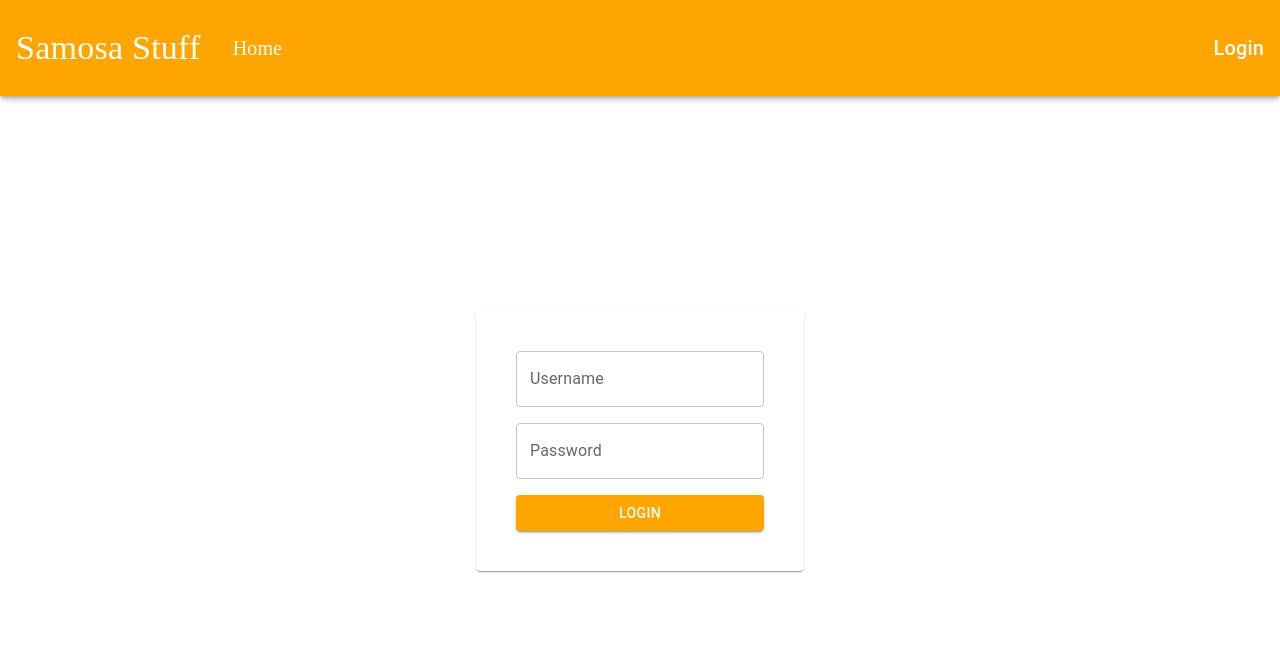
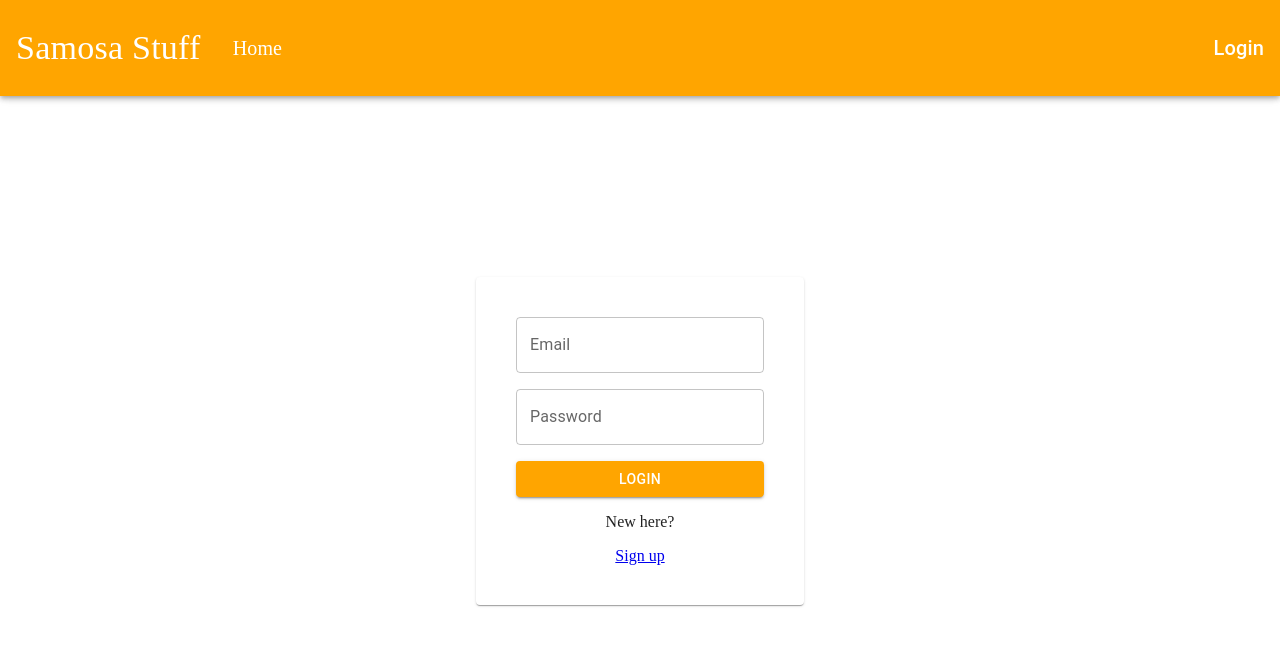
Before and after one commit to imadsyed333/frontend, a React (Create React App) app: page /login in a window 1280 px wide. Shown: the top 646 px of the page. Built offline with nearby package versions, Linux system fonts and the light colour scheme; no server answers.

Commit message:
renamed username to email

```diff
--- a/src/ui/pages/Login.tsx
+++ b/src/ui/pages/Login.tsx
@@ -1,9 +1,10 @@
-import { Box, Button, Card, TextField } from '@mui/material'
+import { Box, Button, Card, TextField, Typography } from '@mui/material'
 import React, { useContext } from 'react'
 import { AuthContext } from '../../AuthContext'
+import { NavLink } from 'react-router'
 
 export const Login = () => {
-    const [username, setUsername] = React.useState('')
+    const [email, setEmail] = React.useState('')
     const [password, setPassword] = React.useState('')
     const { login } = useContext(AuthContext)
 
@@ -23,9 +24,11 @@ export const Login = () => {
                 p: 5,
                 gap: 2,
             }}>
-                <TextField label='Username' variant='outlined' value={username} onChange={(e) => setUsername(e.target.value)} />
+                <TextField label='Email' variant='outlined' value={email} onChange={(e) => setEmail(e.target.value)} />
                 <TextField label='Password' type='password' variant='outlined' value={password} onChange={(e) => setPassword(e.target.value)} />
-                <Button variant='contained' sx={{ backgroundColor: 'orange' }} onClick={() => login(username, password)}>Login</Button>
+                <Button variant='contained' sx={{ backgroundColor: 'orange' }} onClick={() => login(email, password)}>Login</Button>
+                New here?
+                <NavLink to={'/register'}>Sign up</NavLink>
             </Card>
         </Box>
     )
```
